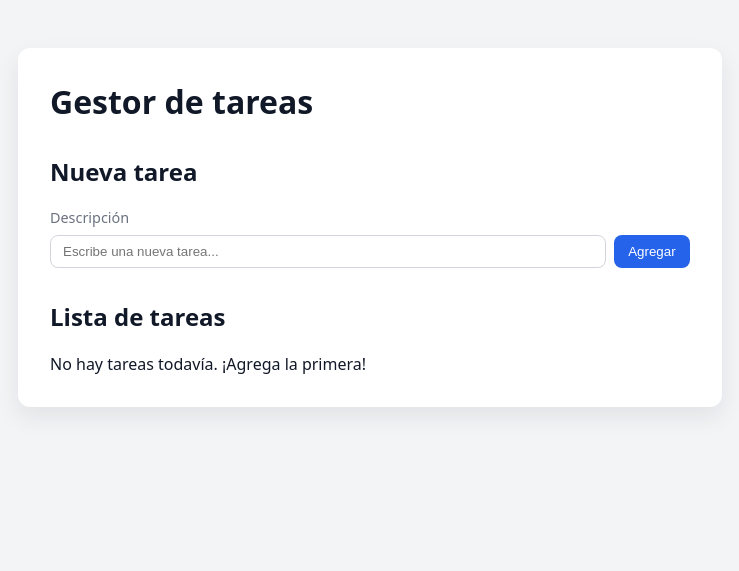
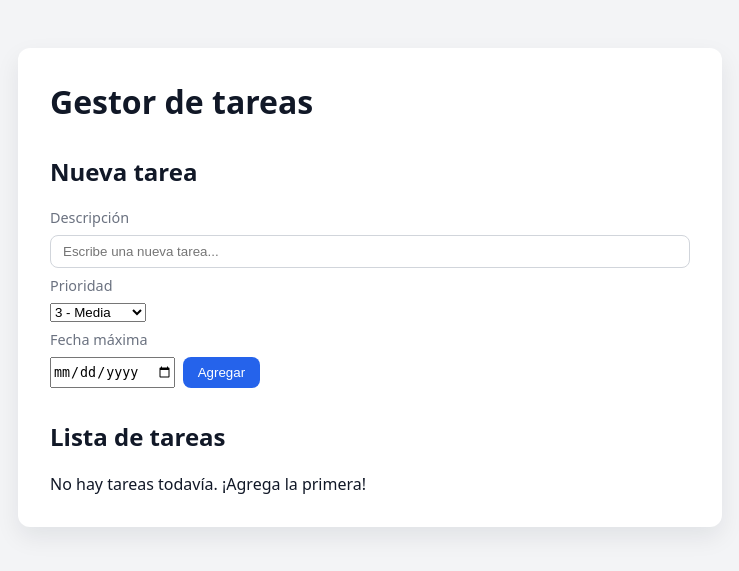
Before and after one commit to Alfox95/gestor_tareas, a Flask app: page / in a window 1280 px wide. Shown: the top 571 px of the page, without its empty margins (270-1009 px from the left). Run offline with Flask 3, Linux system fonts and the light colour scheme.

Commit message:
Muestra prioridad, fechas y días restantes en la vista de tareas

```diff
--- a/templates/index.html
+++ b/templates/index.html
@@ -20,6 +20,18 @@
             placeholder="Escribe una nueva tarea..."
             required
           />
+          <label for="prioridad">Prioridad</label>
+          <select id="prioridad" name="prioridad">
+            <option value="5">5 - Urgente</option>
+            <option value="4">4 - Alta</option>
+            <option value="3" selected>3 - Media</option>
+            <option value="2">2 - Baja</option>
+            <option value="1">1 - Muy baja</option>
+          </select>
+
+          <label for="fecha_max">Fecha máxima</label>
+          <input type="date" id="fecha_max" name="fecha_max" />
+
           <button type="submit">Agregar</button>
         </form>
       </section>
@@ -30,7 +42,69 @@
           <ul class="lista-tareas">
             {% for tarea in tareas %}
               <li class="tarea{% if tarea.completo %} tarea--hecha{% endif %}">
-                <span>{{ tarea.descripcion }}</span>
+                <div class="tarea-info-principal">
+                  <span class="tarea-descripcion">{{ tarea.descripcion }}</span>
+
+                  <div class="tarea-metas">
+                    <div class="tarea-prioridad">
+                      <span class="prioridad-badge prioridad-{{ tarea.prioridad }}">
+                        {{ tarea.prioridad }}
+                      </span>
+                      <span class="prioridad-texto">
+                        {% if tarea.prioridad == 5 %}
+                          Urgente
+                        {% elif tarea.prioridad == 4 %}
+                          Alta
+                        {% elif tarea.prioridad == 3 %}
+                          Media
+                        {% elif tarea.prioridad == 2 %}
+                          Baja
+                        {% else %}
+                          Muy baja
+                        {% endif %}
+                      </span>
+                    </div>
+
+                    <div class="tarea-fechas">
+                      <span class="fecha-item">
+                        Creada:
+                        {{ tarea.fecha_creado.strftime('%d/%m/%Y') }}
+                      </span>
+                      <span class="fecha-item">
+                        Entrega:
+                        {% if tarea.fecha_max %}
+                          {{ tarea.fecha_max.strftime('%d/%m/%Y') }}
+                        {% else %}
+                          Sin fecha
+                        {% endif %}
+                      </span>
+                    </div>
+
+                    <div class="tarea-tiempo">
+                      {% set dias = tarea.dias_restantes() %}
+                      {% if dias is not none %}
+                        {% if dias <= 0 %}
+                          {% set clase_tiempo = "tiempo-critico" %}
+                        {% elif dias <= 2 %}
+                          {% set clase_tiempo = "tiempo-alto" %}
+                        {% elif dias <= 5 %}
+                          {% set clase_tiempo = "tiempo-medio" %}
+                        {% elif dias <= 10 %}
+                          {% set clase_tiempo = "tiempo-bajo" %}
+                        {% else %}
+                          {% set clase_tiempo = "tiempo-muy-bajo" %}
+                        {% endif %}
+                        <span class="tiempo-badge {{ clase_tiempo }}">
+                          {{ dias }} días restantes
+                        </span>
+                      {% else %}
+                        <span class="tiempo-badge tiempo-sin-fecha">
+                          Sin fecha límite
+                        </span>
+                      {% endif %}
+                    </div>
+                  </div>
+                </div>
                 {% if not tarea.completo %}
                   <form
                     action="{{ url_for('tareas.completar', tarea_id=tarea.id) }}"
```
